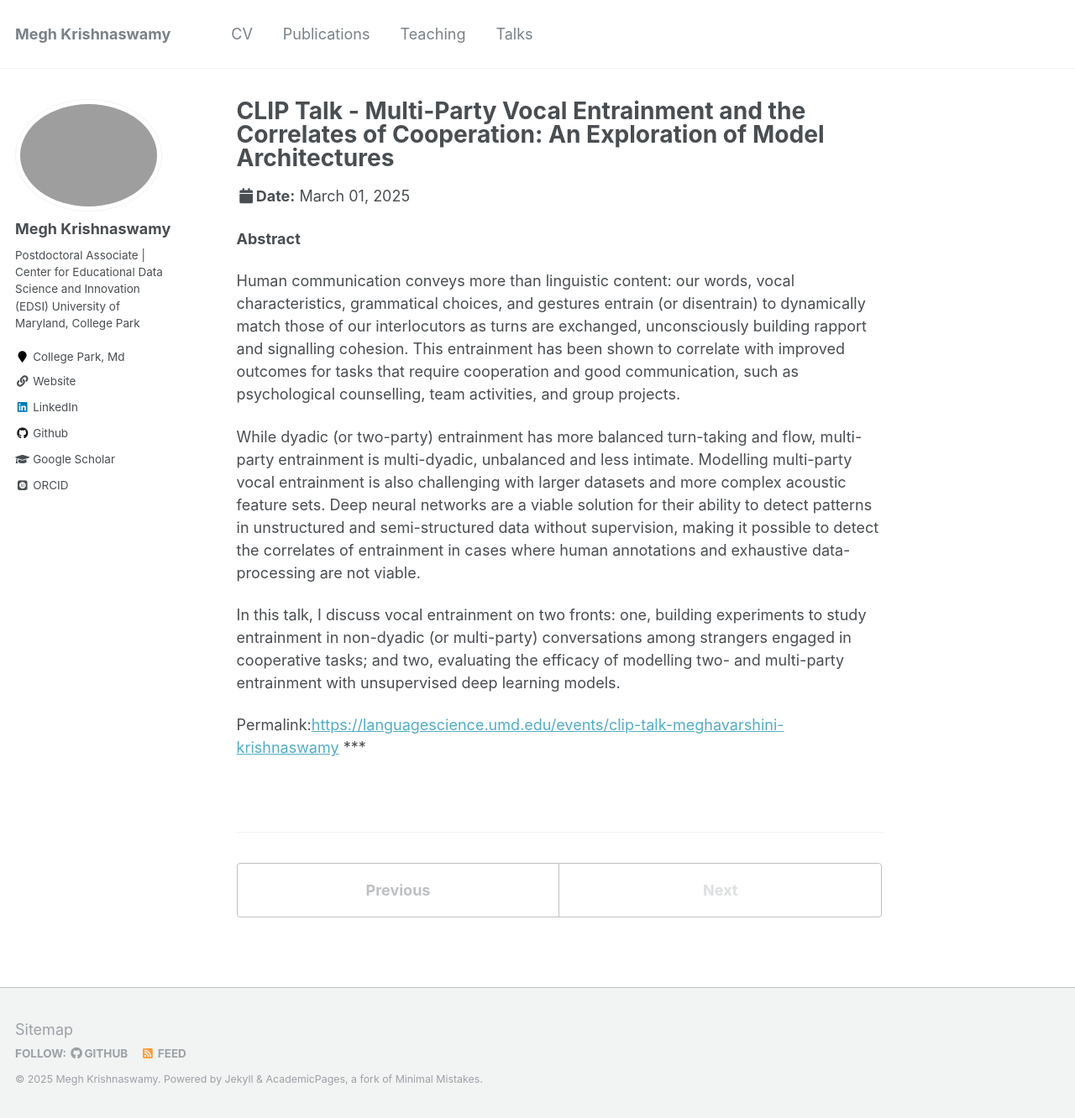
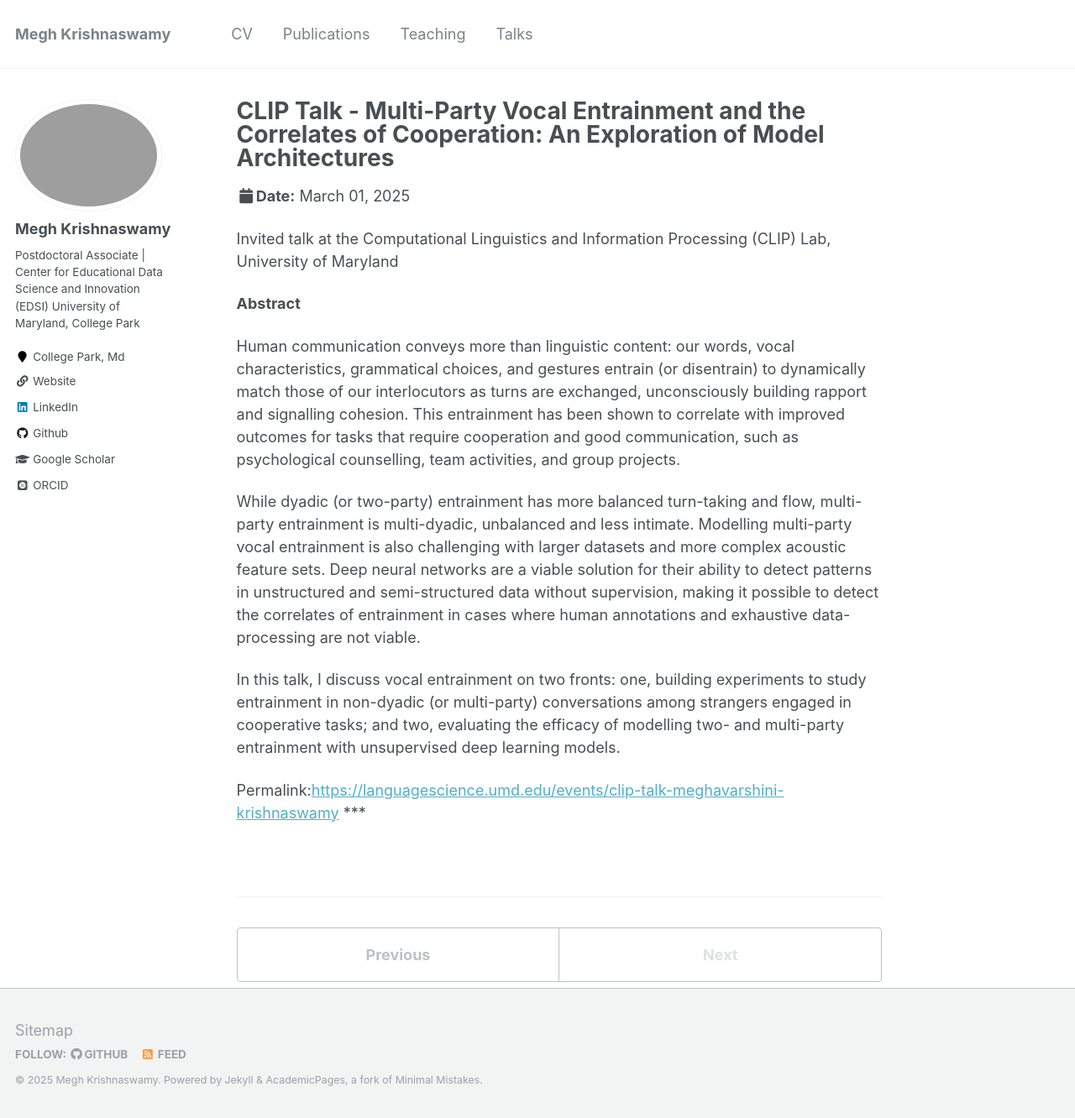
Before and after one commit to meghavarshini/meghavarshini.github.io, a Jekyll site: the page built from _talks/2025-Spring-CLIP.md, in a window 1280 px wide and 1332 px high. Shown: the whole window at 84% size. Built offline with Jekyll 4.4.1, drawn with Linux system fonts in a browser that asks for light colours; some web fonts are replaced.

Commit message:
edited talk description: CLIP 2025
Added details about the invited talk at the CLIP Lab.

```diff
--- a/_talks/2025-Spring-CLIP.md
+++ b/_talks/2025-Spring-CLIP.md
@@ -7,6 +7,9 @@ venue: "University of Maryland, Language Science Center"
 date: March, 2025
 location: "College Park, Maryland"
 ---
+
+Invited talk at the Computational Linguistics and Information Processing (CLIP) Lab, University of Maryland
+
 
 **Abstract**
 
```
